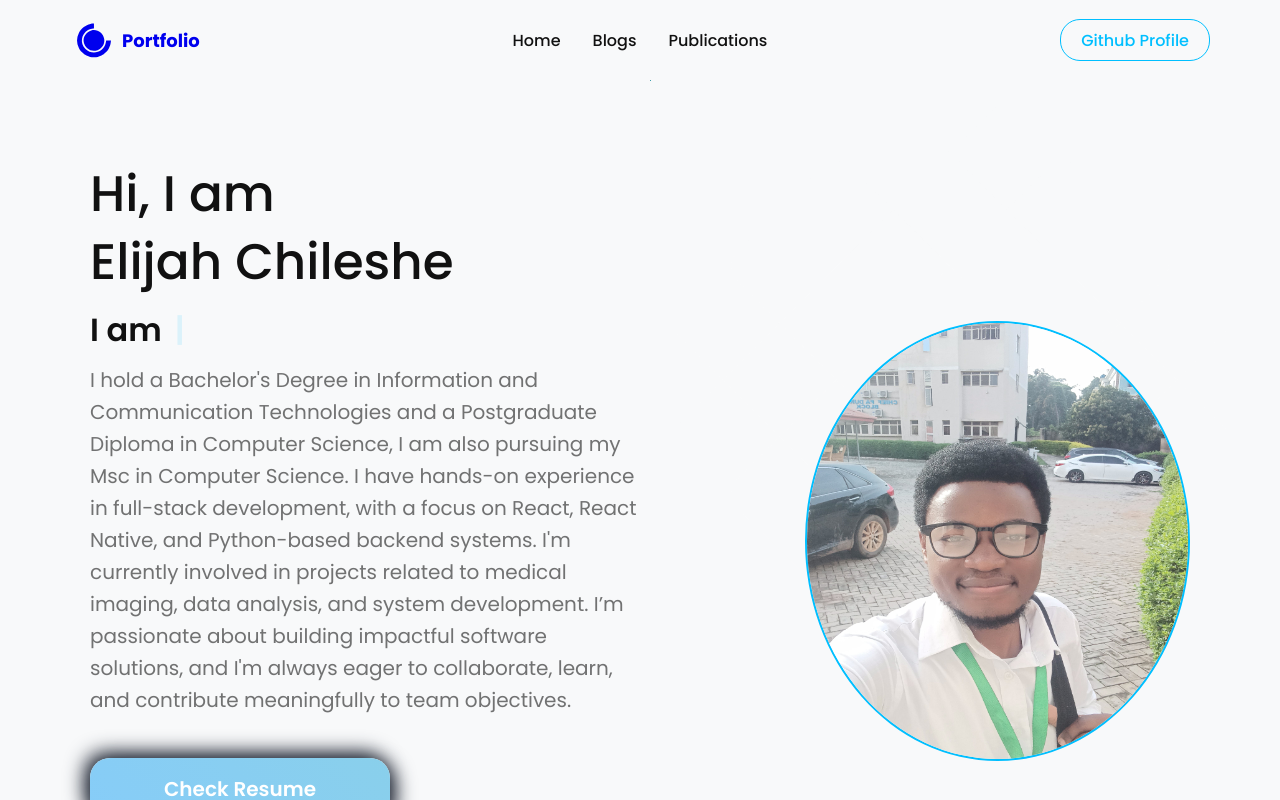
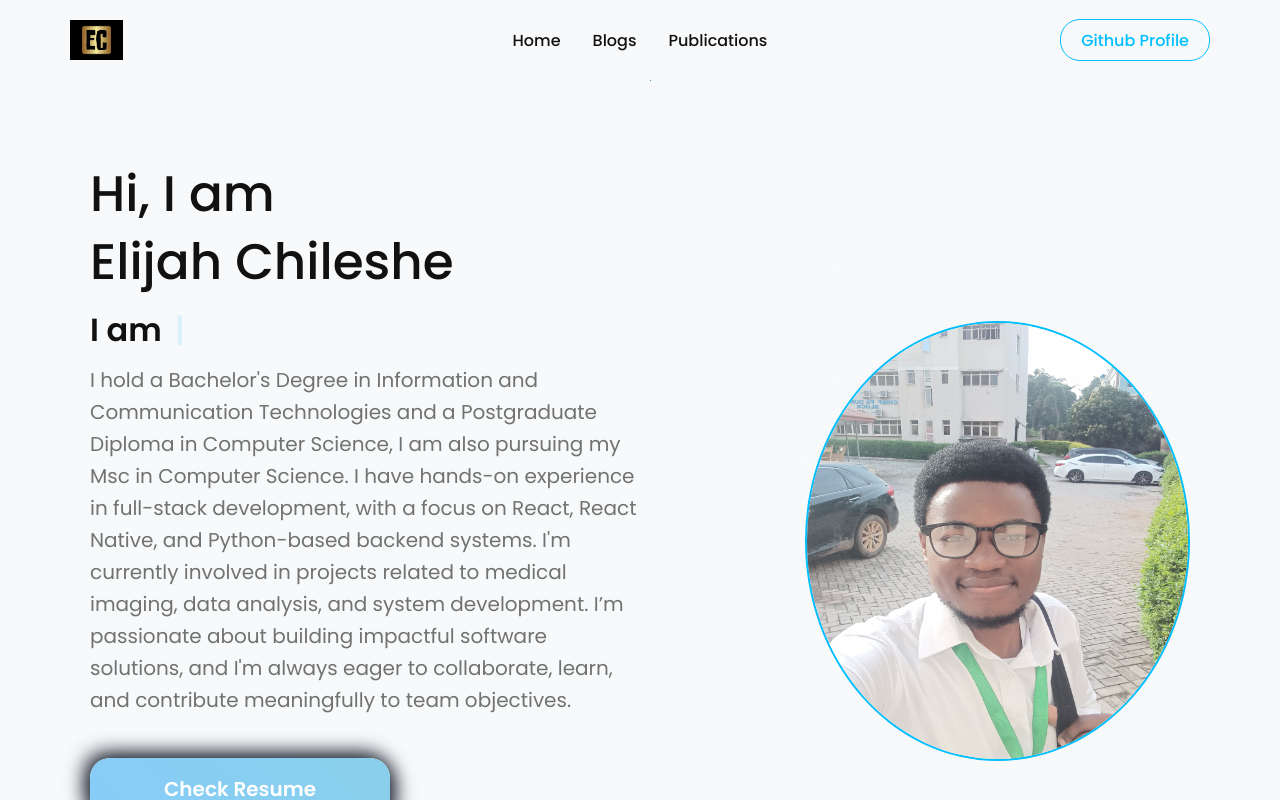
Before and after one commit to ElijahChileshe/portfolio, a React (Create React App) app: page / in a window 1280 px wide. Shown: the top 800 px of the page. Built offline with nearby package versions, Linux system fonts and the light colour scheme.

Commit message:
updated the logo

```diff
--- a/src/components/Navbar/index.js
+++ b/src/components/Navbar/index.js
@@ -6,7 +6,7 @@ import { useTheme } from 'styled-components';
 import { FaBars, FaTimes } from 'react-icons/fa';
 import { useState } from 'react';
 import { Bio } from '../../data/constants';
-
+import logo from '../../../src/Images/logo.png';
 
 const Nav = styled.div`
     background-color: ${({theme}) => theme.card_light};
@@ -202,7 +202,8 @@ const Navbar = () => {
     <Nav>
         <NavContainer>
             <NavLogo to='/'>
-              <DiCssdeck size="3rem" /> <Span>Portfolio</Span>
+              <img src={logo} alt="Logo" style={{ height: '40px', marginRight: '10px' }} />
+
             </NavLogo>
             <MobileIcon>
                 {isOpen ? <FaTimes onClick={toggle} /> : <FaBars onClick={toggle} />}
```
Also changed, not shown: src/Images/logo.png (added).
